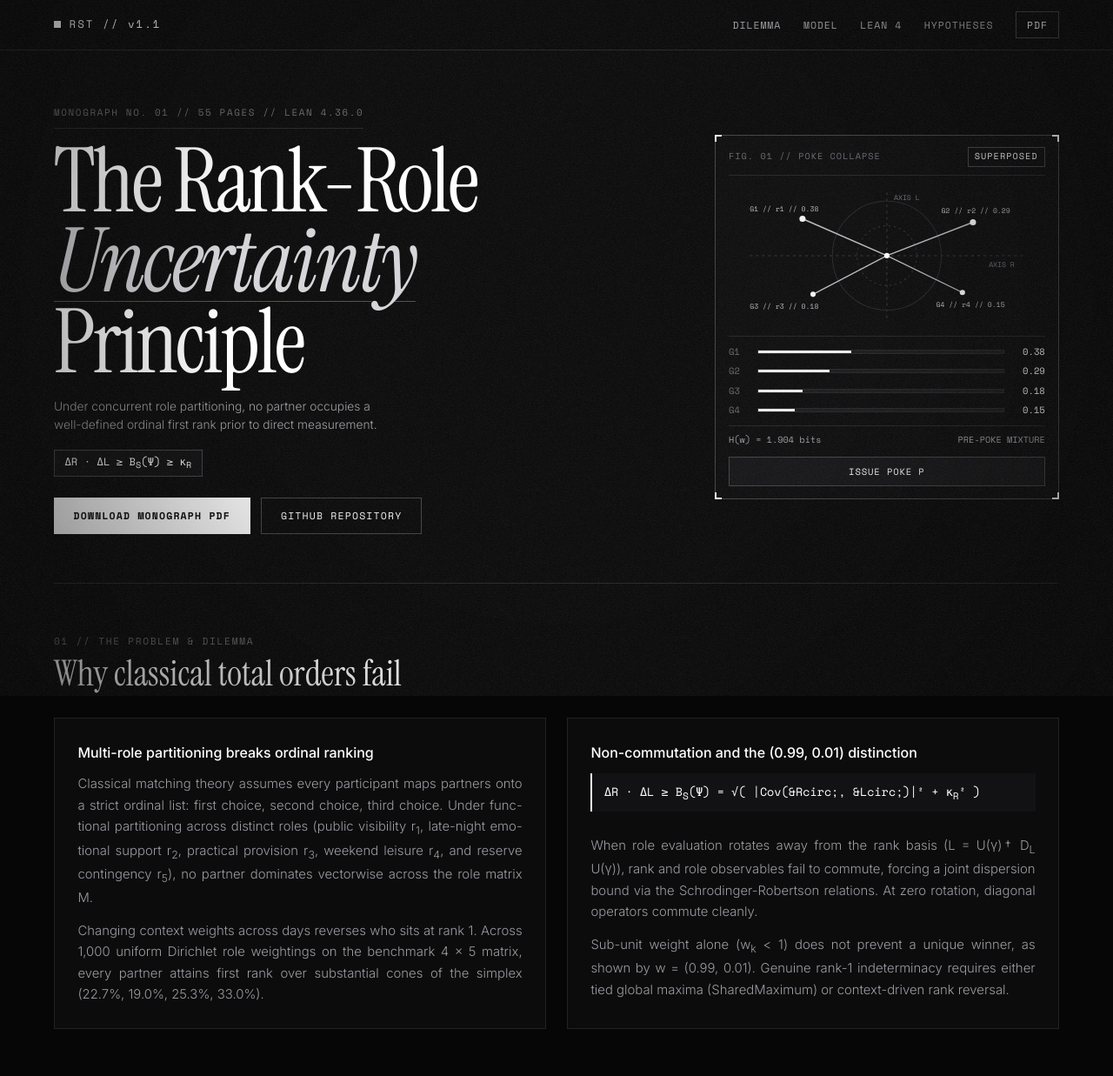
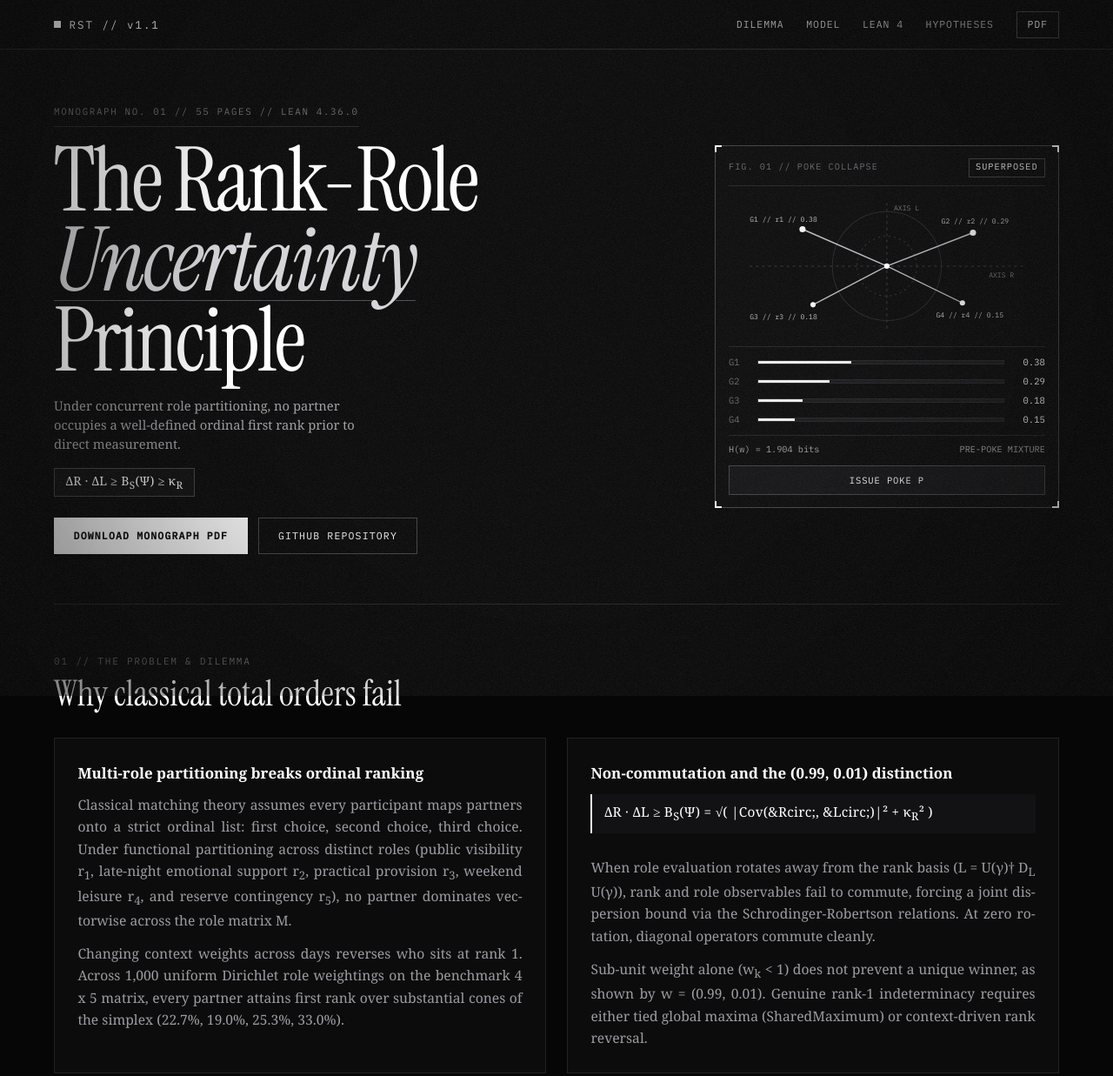
Before and after one commit to RealRatnadwip/rank-role-uncertainty, a plain HTML site: page lander/index.html in a window 1280 px wide. Shown: the top 1237 px of the page at 87% size. Drawn offline with nearby package versions, Linux system fonts and the light colour scheme; no server answers; a web font is replaced by a local one.

Commit message:
randomize G1-G4 simplex weights on reset and adopt STIX Two Text + IBM Plex Mono

```diff
--- a/lander/index.html
+++ b/lander/index.html
@@ -10,7 +10,7 @@
   <link rel="icon" type="image/svg+xml" href="favicon.svg" />
   <link rel="preconnect" href="https://fonts.googleapis.com" />
   <link rel="preconnect" href="https://fonts.gstatic.com" crossorigin />
-  <link href="https://fonts.googleapis.com/css2?family=Instrument+Serif:ital@0;1&family=Inter:wght@300;400;500;600&family=Space+Mono:wght@400;700&display=swap" rel="stylesheet" />
+  <link href="https://fonts.googleapis.com/css2?family=Instrument+Serif:ital@0;1&family=STIX+Two+Text:ital,wght@0,400;0,500;0,600;1,400&family=IBM+Plex+Mono:wght@400;500&display=swap" rel="stylesheet" />
 
   <link rel="stylesheet" href="style.css" />
 </head>
@@ -93,12 +93,12 @@
               <circle id="node3" class="vec-node" cx="96" cy="128" r="3" fill="#A1A1AA" />
               <circle id="node4" class="vec-node" cx="266" cy="126" r="3" fill="#8A8A90" />
 
-              <text x="296" y="97" fill="#6F6F75" font-family="'Space Mono', monospace" font-size="8">AXIS R</text>
-              <text x="188" y="21" fill="#6F6F75" font-family="'Space Mono', monospace" font-size="8">AXIS L</text>
-              <text id="wlabel1" x="24" y="34" fill="#E4E4E7" font-family="'Space Mono', monospace" font-size="8">G1 // r1 // 0.38</text>
-              <text id="wlabel2" x="242" y="36" fill="#A1A1AA" font-family="'Space Mono', monospace" font-size="8">G2 // r2 // 0.29</text>
-              <text id="wlabel3" x="24" y="144" fill="#78787E" font-family="'Space Mono', monospace" font-size="8">G3 // r3 // 0.18</text>
-              <text id="wlabel4" x="236" y="142" fill="#78787E" font-family="'Space Mono', monospace" font-size="8">G4 // r4 // 0.15</text>
+              <text x="296" y="97" fill="#6F6F75" font-family="'IBM Plex Mono', monospace" font-size="8">AXIS R</text>
+              <text x="188" y="21" fill="#6F6F75" font-family="'IBM Plex Mono', monospace" font-size="8">AXIS L</text>
+              <text id="wlabel1" x="24" y="34" fill="#E4E4E7" font-family="'IBM Plex Mono', monospace" font-size="8">G1 // r1 // 0.38</text>
+              <text id="wlabel2" x="242" y="36" fill="#A1A1AA" font-family="'IBM Plex Mono', monospace" font-size="8">G2 // r2 // 0.29</text>
+              <text id="wlabel3" x="24" y="144" fill="#78787E" font-family="'IBM Plex Mono', monospace" font-size="8">G3 // r3 // 0.18</text>
+              <text id="wlabel4" x="236" y="142" fill="#78787E" font-family="'IBM Plex Mono', monospace" font-size="8">G4 // r4 // 0.15</text>
             </svg>
           </div>
 
--- a/lander/script.js
+++ b/lander/script.js
@@ -91,7 +91,25 @@
     return 0;
   }
 
-  /* Single smooth toggle button: Poke -> Collapse -> Reset */
+  function randomSimplexWeights() {
+    const raw = [];
+    let sum = 0;
+    for (let i = 0; i < 4; i++) {
+      const draw = 0.15 - Math.log(Math.max(1e-6, Math.random()));
+      raw.push(draw);
+      sum += draw;
+    }
+    const rounded = raw.map((x) => Math.max(0.04, Math.round((x / sum) * 100) / 100));
+    const currentSum = rounded.reduce((a, b) => a + b, 0);
+    let maxIdx = 0;
+    for (let i = 1; i < rounded.length; i++) {
+      if (rounded[i] > rounded[maxIdx]) maxIdx = i;
+    }
+    rounded[maxIdx] = Math.round((rounded[maxIdx] + (1 - currentSum)) * 100) / 100;
+    return rounded;
+  }
+
+  /* Single smooth toggle button: Poke -> Collapse -> Reset (fresh random G1..G4) */
   if (pokeBtn) {
     pokeBtn.addEventListener("click", () => {
       if (collapsedIndex === null) {
@@ -101,7 +119,7 @@
         triggerPulse();
       } else {
         collapsedIndex = null;
-        currentWeights = [...BASE_WEIGHTS];
+        currentWeights = randomSimplexWeights();
       }
       renderPlate();
     });
--- a/lander/style.css
+++ b/lander/style.css
@@ -25,8 +25,8 @@
   --rule-strong: #3E3E45;
 
   --font-serif: 'Instrument Serif', Georgia, serif;
-  --font-sans: 'Inter', -apple-system, BlinkMacSystemFont, 'Segoe UI', Roboto, sans-serif;
-  --font-mono: 'Space Mono', ui-monospace, SFMono-Regular, Menlo, monospace;
+  --font-text: 'STIX Two Text', Georgia, serif;
+  --font-mono: 'IBM Plex Mono', ui-monospace, SFMono-Regular, Menlo, monospace;
 
   --ease-subtle: cubic-bezier(0.22, 1, 0.36, 1);
   --container-max: 1220px;
@@ -47,14 +47,15 @@ html {
 }
 
 body {
-  font-family: var(--font-sans);
-  font-weight: 300;
+  font-family: var(--font-text);
+  font-weight: 400;
   background-color: var(--bg-ground);
   color: var(--ink-primary);
   min-height: 100vh;
   min-height: 100svh;
   overflow-x: hidden;
-  line-height: 1.65;
+  line-height: 1.62;
+  font-variant-numeric: lining-nums;
   -webkit-font-smoothing: antialiased;
   -moz-osx-font-smoothing: grayscale;
   position: relative;
@@ -276,8 +277,9 @@ a {
 }
 
 .hero-lead {
-  font-size: clamp(0.86rem, 1.05vw, 0.96rem);
-  line-height: 1.55;
+  font-family: var(--font-text);
+  font-size: clamp(0.92rem, 1.15vw, 1.04rem);
+  line-height: 1.5;
   color: var(--ink-secondary);
   max-width: 44ch;
   margin-bottom: 1.05rem;
@@ -286,7 +288,7 @@ a {
 .hero-equation-strip {
   display: inline-flex;
   align-items: center;
-  padding: 0.34rem 0.72rem;
+  padding: 0.34rem 0.78rem;
   border: 1px solid var(--rule-strong);
   background: var(--bg-surface);
   margin-bottom: 1.5rem;
@@ -300,9 +302,10 @@ a {
 }
 
 .eq-expr {
-  font-family: var(--font-mono);
-  font-size: clamp(0.75rem, 0.95vw, 0.86rem);
-  line-height: 1.2;
+  font-family: var(--font-text);
+  font-size: clamp(0.88rem, 1.1vw, 1.02rem);
+  letter-spacing: 0.02em;
+  line-height: 1.25;
   color: var(--ink-primary);
 }
 
@@ -601,8 +604,9 @@ a {
 .panel h3,
 .panel h4,
 .cell h4 {
-  font-weight: 500;
-  font-size: clamp(1rem, 1.25vw, 1.12rem);
+  font-family: var(--font-text);
+  font-weight: 600;
+  font-size: clamp(1.06rem, 1.3vw, 1.18rem);
   margin-bottom: 0.65rem;
   color: #FFFFFF;
 }
@@ -610,7 +614,8 @@ a {
 .panel p,
 .cell p,
 .clean-list li {
-  font-size: 0.93rem;
+  font-family: var(--font-text);
+  font-size: 0.98rem;
   color: var(--ink-secondary);
   text-align: justify;
   text-justify: inter-word;
@@ -631,12 +636,13 @@ a {
 }
 
 .panel p.formula-box {
-  font-family: var(--font-mono);
-  font-size: 0.84rem;
+  font-family: var(--font-text);
+  font-size: 0.96rem;
+  letter-spacing: 0.015em;
   color: #FFFFFF;
   text-align: left;
   hyphens: none;
-  padding: 0.6rem 0.85rem;
+  padding: 0.58rem 0.85rem;
   background: var(--bg-inset);
   border-left: 2px solid #F2F2F2;
   margin-bottom: 0.85rem;
@@ -785,7 +791,7 @@ code {
   }
 
   .hero-lead {
-    font-size: 0.82rem;
+    font-size: 0.88rem;
     line-height: 1.5;
     margin-bottom: 0.95rem;
     max-width: 34ch;
@@ -798,7 +804,7 @@ code {
   }
 
   .eq-expr {
-    font-size: 0.74rem;
+    font-size: 0.82rem;
   }
 
   .hero-actions {
@@ -869,7 +875,7 @@ code {
   .cell p,
   .clean-list li {
     width: 100%;
-    font-size: 0.89rem;
+    font-size: 0.94rem;
     text-align: justify;
     text-justify: inter-word;
     hyphens: auto;
@@ -885,7 +891,7 @@ code {
     border-left: none;
     border-top: 2px solid #F2F2F2;
     text-align: center;
-    font-size: 0.78rem;
+    font-size: 0.88rem;
   }
 
   .clean-list {
```
